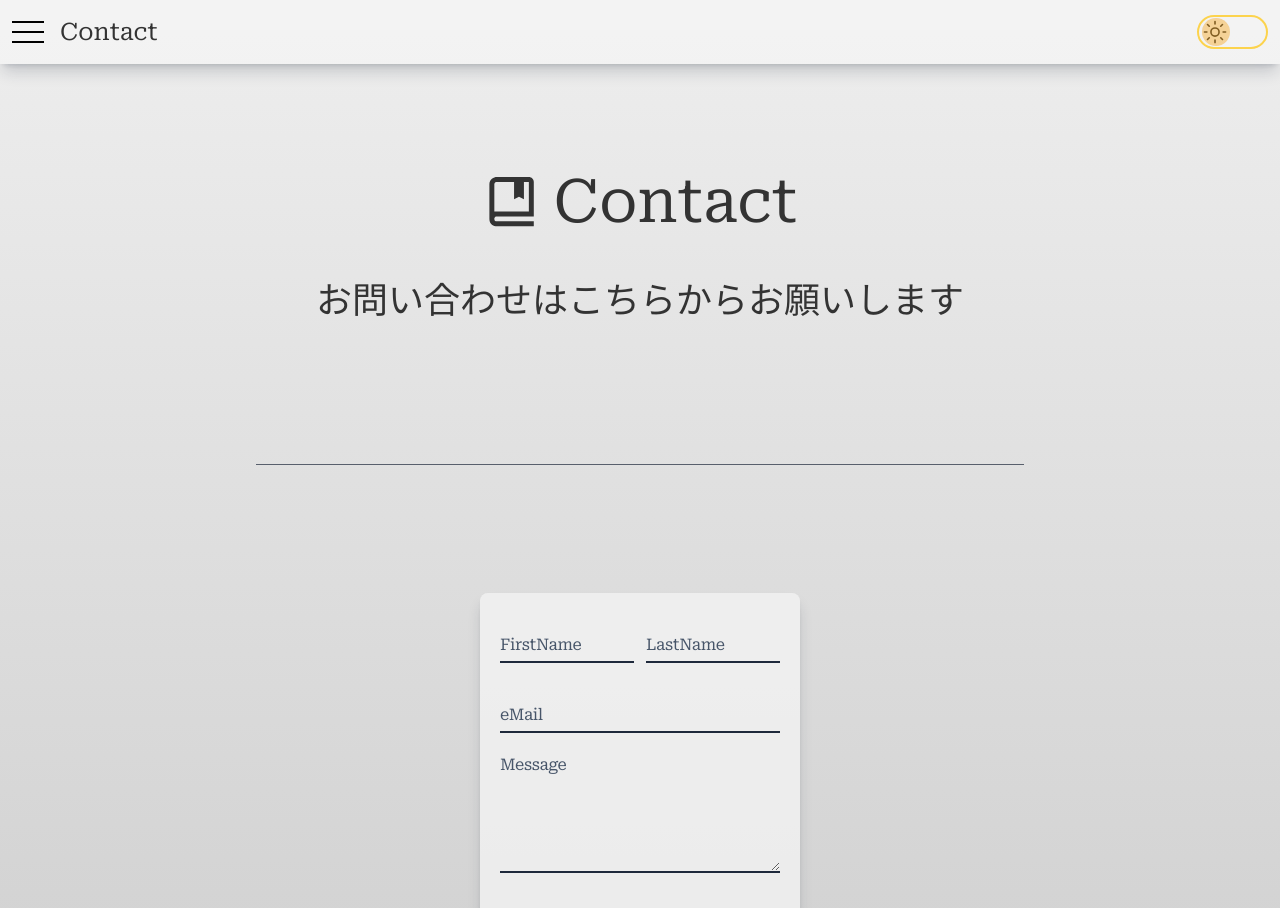
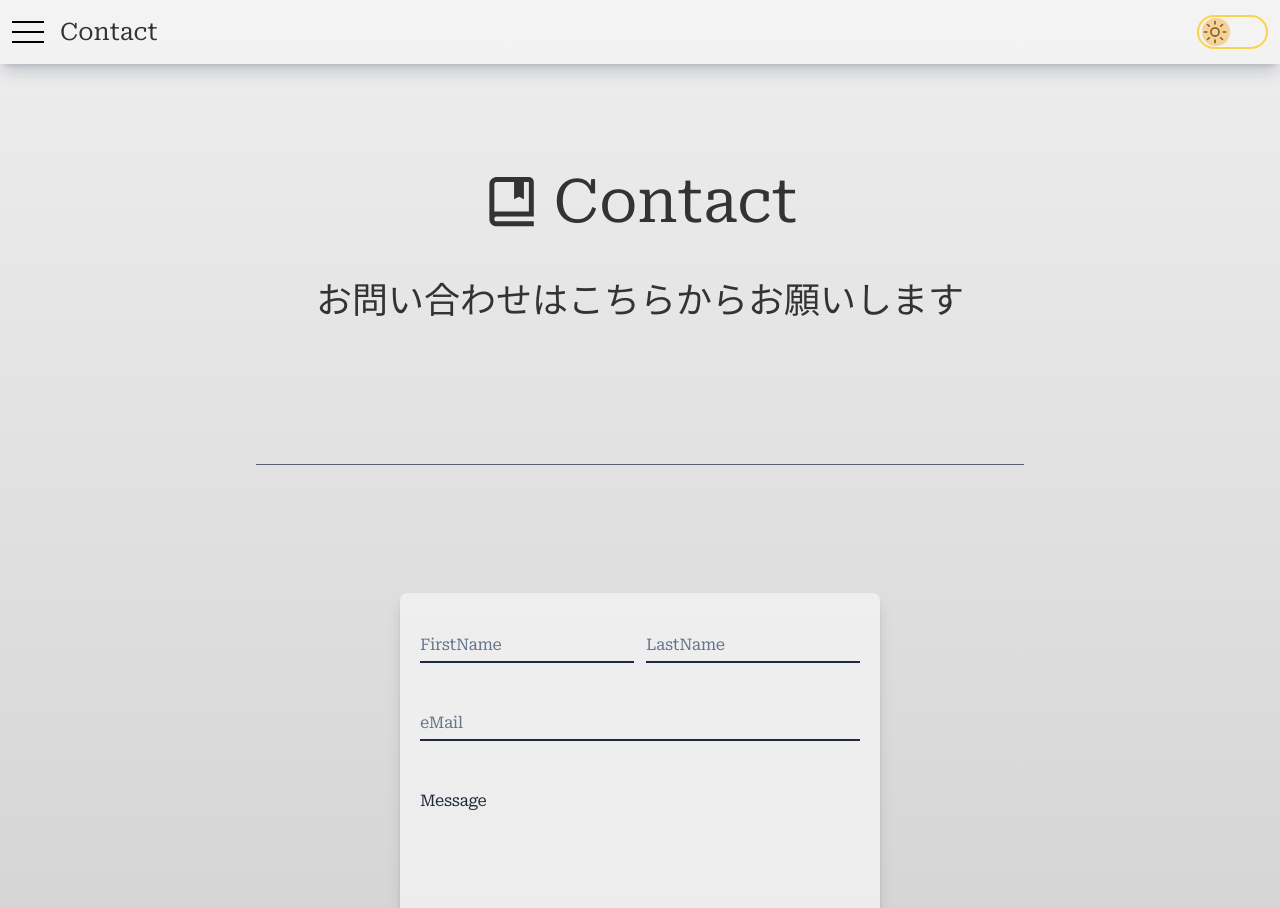
Before and after one commit to haruki26/react-next-portfolio, a Next.js app: page /contact in a window 1280 px wide. Shown: the top 908 px of the page. Built offline with nearby package versions, Linux system fonts and the light colour scheme.

Commit message:
モードとレスポンシブに対応

```diff
--- a/src/components/ContactForm/index.tsx
+++ b/src/components/ContactForm/index.tsx
@@ -1,70 +1,23 @@
-"use client";
+import clsx from "clsx";
+import Button from "../Button";
+import Input from "./Input";
+import TextArea from "./TextArea";
 
-import clsx from "clsx";
-import { useState } from "react";
-import Button from "../Button";
-
-
-type LabelProps = {
-    target: string;
-}
-
-const InputForm: React.FC<LabelProps> = ({ target }) => {
-    const [inputValue, setInputValue] = useState("");
-    const [isFocused, setIsFocused] = useState(false);
-
-    const handleChange = (e: React.ChangeEvent<HTMLInputElement>) => {
-        setInputValue(e.target.value);
-    };
-
-    return (
-        <div className="flex flex-col gap-0">
-            <label
-                htmlFor={target.toLowerCase()}
-                className={clsx(
-                    "font-roboto text-slate-600 text-md tracking-tight",
-                    "transform transition duration-150",
-                    (inputValue || isFocused) ? "translate-y-0" : "translate-y-5",
-                )}>
-                    {target}
-            </label>
-            <input
-                type="text"
-                id={target.toLowerCase()}
-                name={target.toLowerCase()}
-                value={inputValue}
-                onChange={handleChange}
-                onFocus={() => setIsFocused(true)}
-                onBlur={() => setIsFocused(false)}
-                className="px-2 w-full border-b-2 bg-inherit rounded-t border-slate-800 focus:bg-stone-300/75 focus:outline-none"
-            />
-        </div>
-    );
-};
 
 const ContactForm: React.FC = () => {
     return (
         <form className={clsx(
             "mx-auto mb-2 w-80 h-fit rounded-lg p-5 bg-zinc-100/75 dark:bg-zinc-900/75",
             "shadow-lg shadow-slate-800/20 dark:shadow-slate-100/20",
-            "",
+            "sm:w-96 md:w-[30rem]",
         )}>
-            <div className="flex flex-col gap-5">
-                <div className="flex gap-3">
-                    <InputForm target="FirstName" />
-                    <InputForm target="LastName" />
+            <div className="flex flex-col gap-7">
+                <div className="w-full flex gap-1 flex-col sm:flex-row sm:gap-3">
+                    <Input target="FirstName" />
+                    <Input target="LastName" />
                 </div>
-                <InputForm target="eMail" />
-                <div className="flex flex-col gap-0">
-                    <label htmlFor="message" className="font-roboto text-slate-600 text-md tracking-tight">
-                        Message
-                    </label>
-                    <textarea
-                        id="message"
-                        name="message"
-                        className="px-2 w-full h-24 border-b-2 bg-inherit rounded-t border-slate-800 focus:bg-stone-300/75 focus:outline-none"
-                    />
-                </div>
+                <Input target="eMail" />
+                <TextArea target="Message" />
                 <Button type="submit" className="w-32 h-12 mx-auto mt-5 mb-3 before:translate-x-[4px] before:-translate-y-[4px]">
                     <div className="w-full h-full flex justify-center items-center">
                         <span className="font-roboto text-xl text-slate-200">Submit</span>
```
